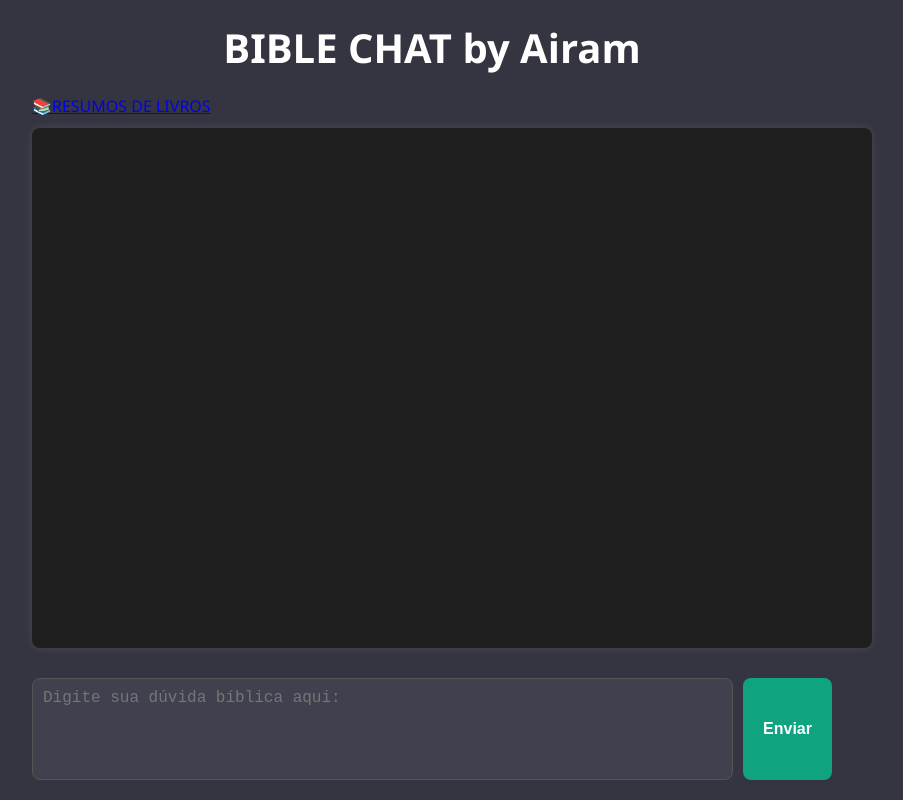
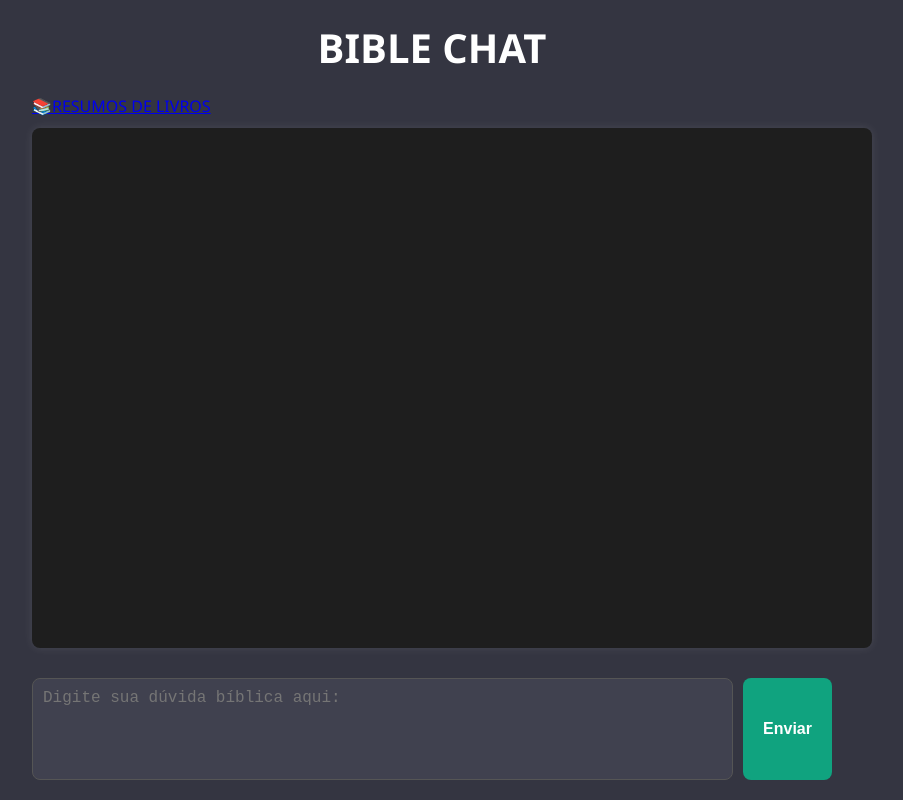
Before and after one commit to viniairam7/Umpi-Chat, a website: page index.html in a window 1280 px wide. Shown: the whole page, without its empty margins (208-1111 px from the left). Drawn offline with Linux system fonts and the light colour scheme.

Commit message:
Update index.html

```diff
--- a/index.html
+++ b/index.html
@@ -7,7 +7,7 @@
   <link rel="stylesheet" href="style.css" />
 </head>
 <body>
-  <h1 id="mensagem">BIBLE CHAT by Airam</h1>
+  <h1 id="mensagem">BIBLE CHAT</h1>
 
   <div class="chat-container">
 
```
